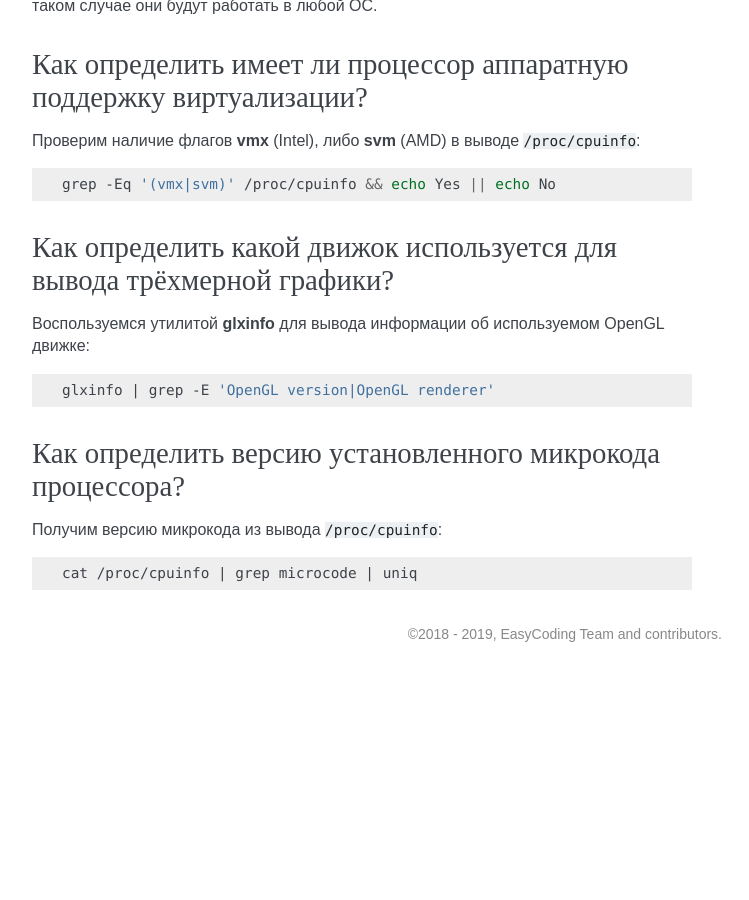
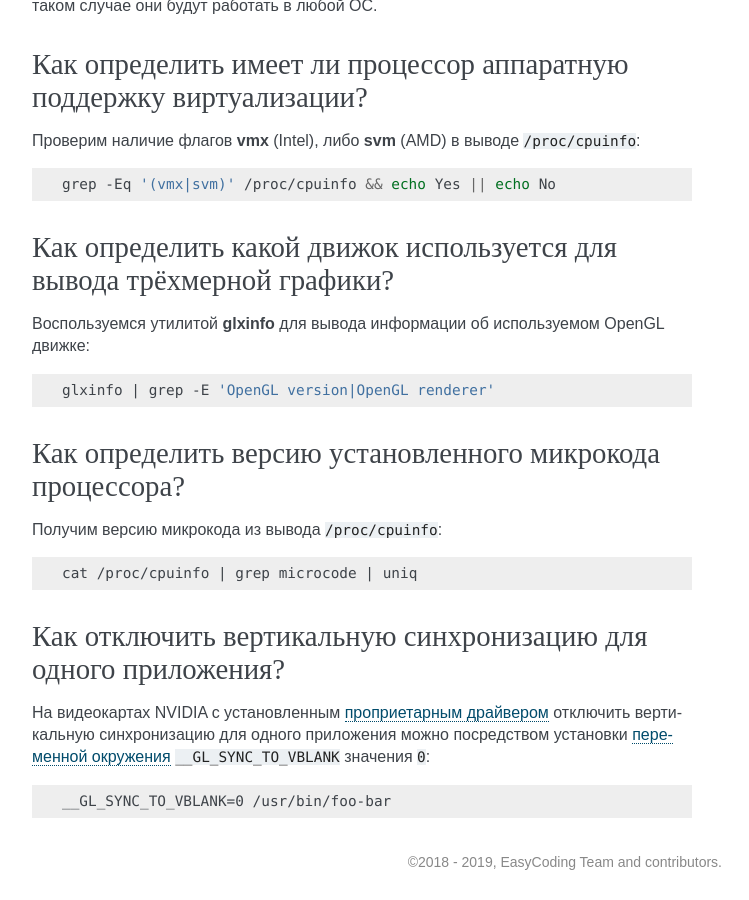
Before and after one commit to RussianFedora/FAQ, a Sphinx documentation site: the page built from source/hardware.rst, in a window 1280 px wide and 900 px high, scrolled down 9432 px. Shown: the whole window, without its empty margins (388-1137 px from the left). Built offline with Sphinx 7.4.7, drawn with Linux system fonts in a browser that asks for light colours; before the commit the page ends 10104 px from its top, so only the background shows below that; some of the changed text lies outside the part shown.

Commit message:
Added question about disabling VSync for a single process.

```diff
--- a/source/hardware.rst
+++ b/source/hardware.rst
@@ -531,3 +531,15 @@ ICC профиль можно получить либо на сайте прои
 .. code-block:: bash
 
     cat /proc/cpuinfo | grep microcode | uniq
+
+.. index:: nvidia, gpu, vsync
+.. _vsync-off:
+
+Как отключить вертикальную синхронизацию для одного приложения?
+==================================================================
+
+На видеокартах NVIDIA с установленным :ref:`проприетарным драйвером <nvidia-drivers>` отключить вертикальную синхронизацию для одного приложения можно посредством установки :ref:`переменной окружения <env-set>` ``__GL_SYNC_TO_VBLANK`` значения ``0``:
+
+.. code-block:: text
+
+    __GL_SYNC_TO_VBLANK=0 /usr/bin/foo-bar
```
